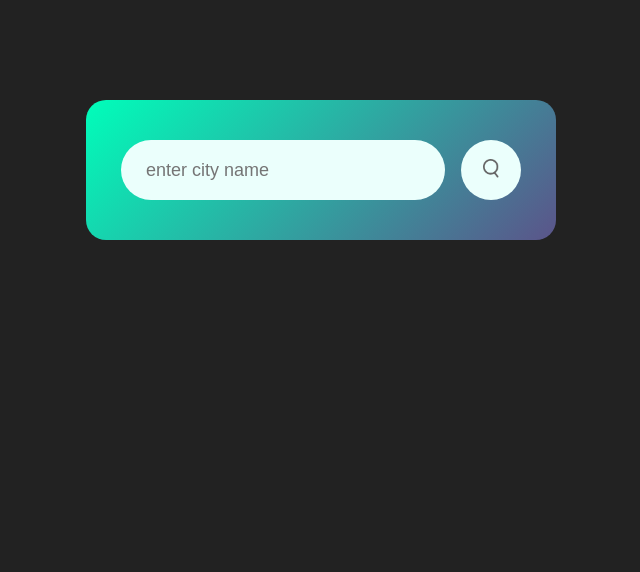
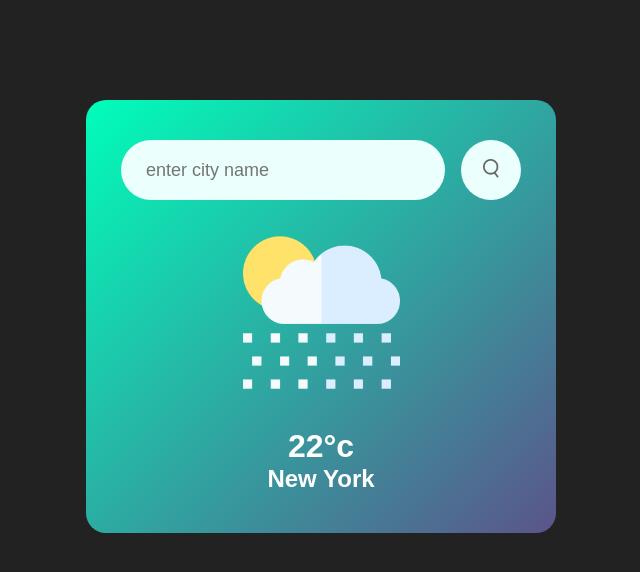
Before and after one commit to wintercresss/weather-app, a plain HTML site: page index.html in a window 1280 px wide. Shown: the whole page, without its empty margins (319-959 px from the left). Drawn offline with Linux system fonts and the light colour scheme.

Commit message:
Added some template weather information as a test

```diff
--- a/index.html
+++ b/index.html
@@ -13,6 +13,12 @@
         <input type="text" placeholder="enter city name" spellcheck="false">
         <button><img src="images/search.png"></button>
     </div>
+
+    <div class="weather">
+        <img src="images/rain.png" class="weather-icon">
+        <h1 class="temp">22°c</h1>
+        <h2 class="city">New York</h2>
+    </div>
 </div>
 
 
```
